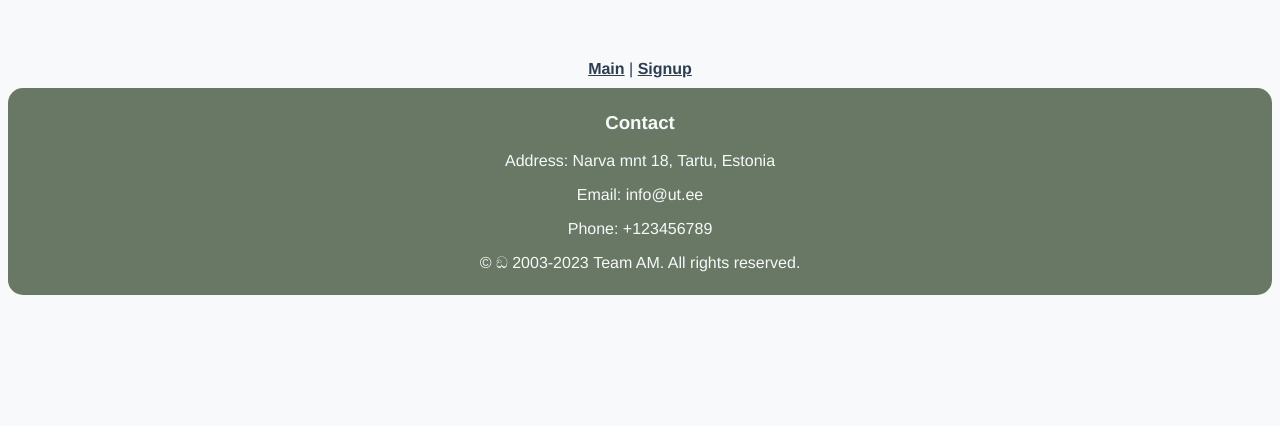
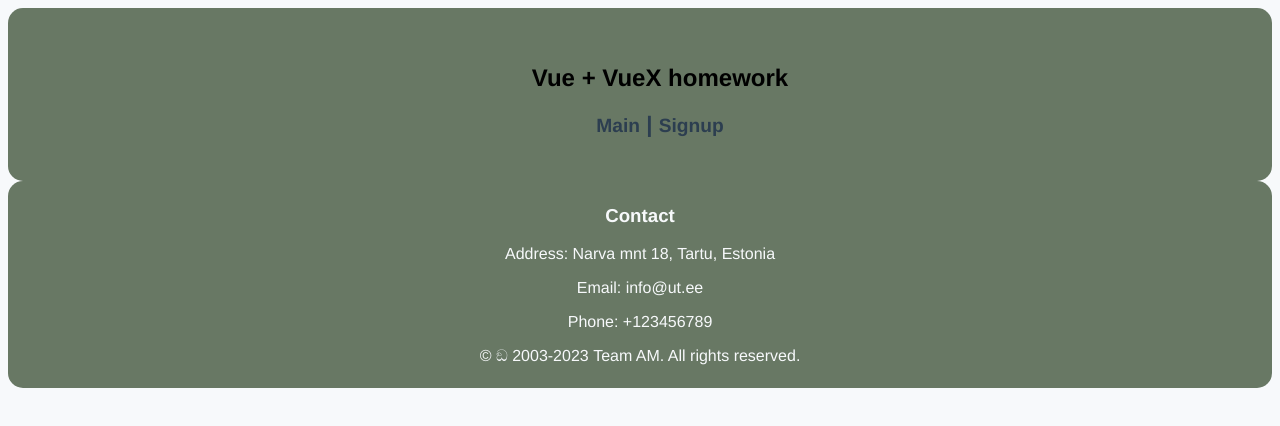
Before and after one commit to Marcusksi/WADHomework3, a Vue app: page / in a window 1280 px wide. Shown: the top 426 px of the page. Built offline with nearby package versions, Linux system fonts and the light colour scheme.

Commit message:
header component

```diff
--- a/src/App.vue
+++ b/src/App.vue
@@ -1,24 +1,23 @@
 <template>
-  <nav>
-
-    <!--<router-link to="/">Home</router-link> |
-    <router-link to="/form">Form Val.</router-link> | -->
-
+  <!--<nav>
     <router-link to="/fetch">Main</router-link> |
     <router-link to="/signup">Signup</router-link>
-  </nav>
-
+  </nav>-->
+<!--<router-link to="/">Home</router-link> |
+    <router-link to="/form">Form Val.</router-link> | -->
+  <HeaderComp/>
   <router-view />
   <AppFooter/>
 </template>
 
 <script>
 import AppFooter from './components/AppFooter.vue'
+import HeaderComp from './components/HeaderComp.vue'
 
 export default {
   name: 'App',
   components: {
-    AppFooter
+    AppFooter, HeaderComp
   }
 }
 </script>
@@ -30,9 +29,10 @@ export default {
   -moz-osx-font-smoothing: grayscale;
   text-align: center;
   color: #2c3e50;
-  margin-top: 60px;
+  margin-top: 5px;
+  text-align: center;
 }
-nav{
+/*nav{
   padding-bottom: 10px;
 }
 nav a {
@@ -42,5 +42,5 @@ nav a {
 
 nav a.router-link-exact-active {
   color: #4272b9;
-}
+}*/
 </style>
--- /dev/null
+++ b/src/components/HeaderComp.vue
@@ -0,0 +1,74 @@
+<template>
+   <!--<div class="header">
+    <div class="content">
+        <strong>Header</strong>
+    </div>
+    <div class="nav-links">
+      <nav>
+          <router-link to="/fetch">Main</router-link> |
+          <router-link to="/signup">Signup</router-link>
+      </nav>
+    </div>
+   </div>-->
+   <div class="header">
+    <ul class="content">
+      <li class="headerText"><h2>Vue + VueX homework</h2></li>
+      <li class="nav-links">
+        <nav>
+            <router-link to="/fetch">Main</router-link>
+            <a class="mid"> | </a>
+            <router-link to="/signup">Signup</router-link>
+        </nav>
+      </li>
+    </ul>
+  </div>
+</template>
+
+  <script>
+    export default {
+        name: 'HeaderComp'
+    }
+  </script>
+<style>
+.header {
+  color: #F7F9FB;
+  background-color: #687864;
+  border-radius: 15px;
+  width: 100%;
+  padding-bottom: 7px;
+  padding-top: 5px;
+
+}
+.headerText{
+  color:black;
+}
+.content{
+  width: 100%;
+  padding-bottom: 10px;
+  padding-top: 15px;
+}
+.nav-links{
+  margin: 10px;
+}
+nav{
+  text-align: center;
+  color: #2c3e50;
+  font-weight: bold;
+  text-decoration: none;
+}
+nav a {
+  color: #2c3e50;
+  font-weight: bold;
+  text-decoration: none;
+  font-size: 120%;
+}
+nav .mid{
+  font-size: 140%;
+  font-weight: bold;
+}
+
+nav a.router-link-exact-active {
+  color: #42b94a;
+  text-decoration: none;
+}
+  </style>
```
